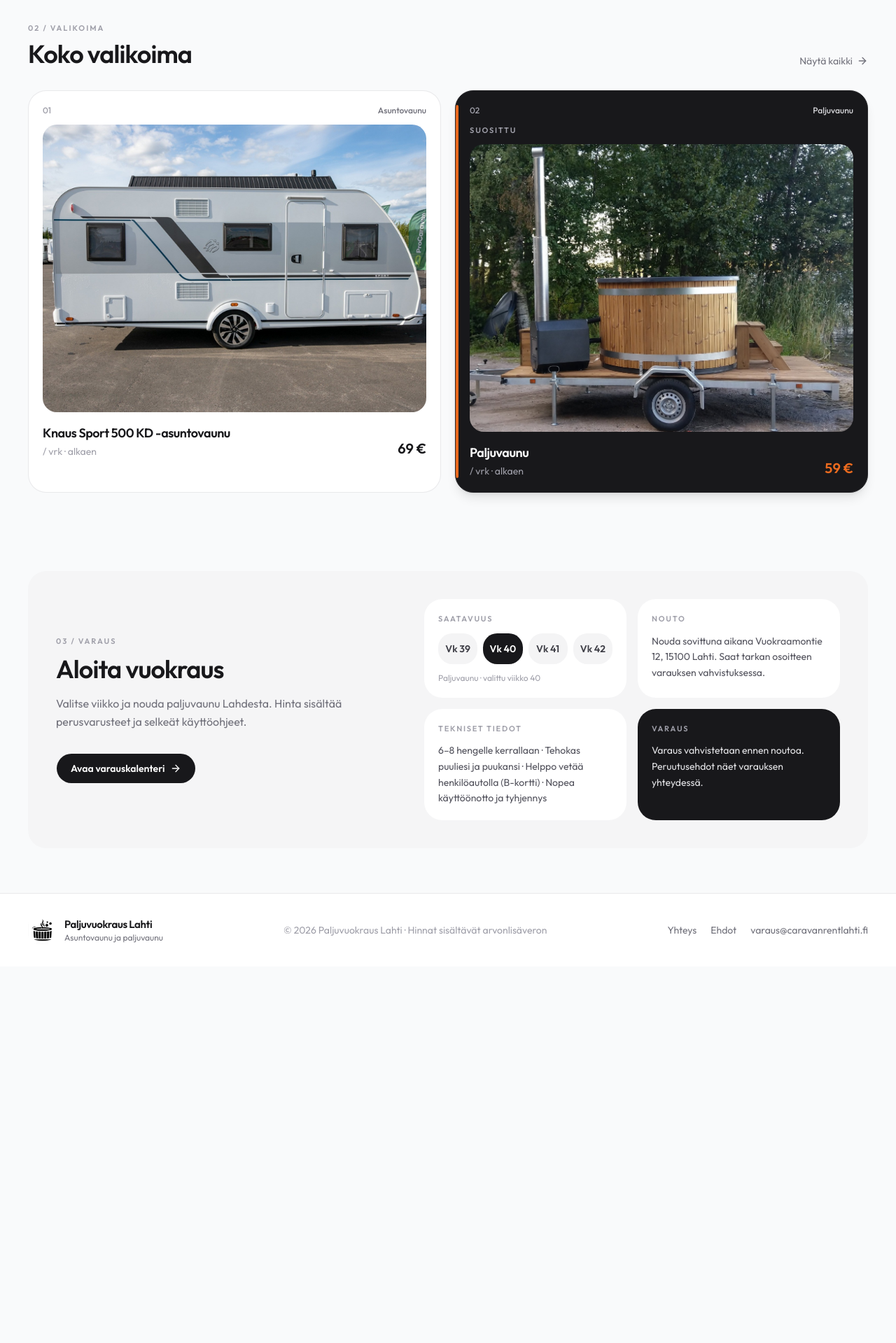
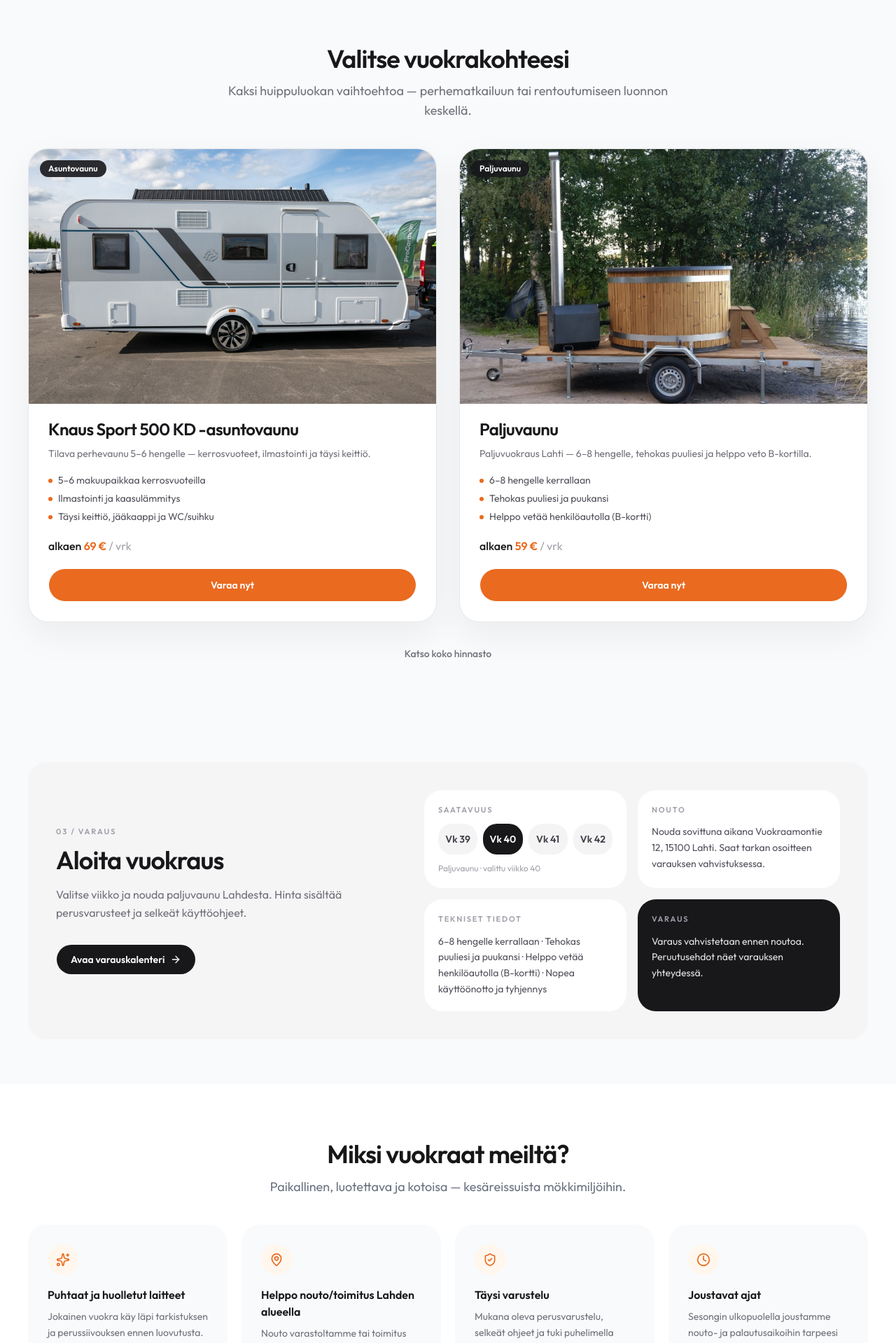
Before and after one commit to lahentaksi-glitch/caravan-rental, a Next.js app: page / in a window 1280 px wide. Shown: the part 780-2699 px from the top of the page at 70% size. Before the commit the page ends 2161 px from the top, so only its background shows below. Built offline with nearby package versions, Linux system fonts and the light colour scheme; no server answers.

Commit message:
Restore catalog, why-us, reviews, FAQ, and footer details.
Bring the homepage product cards, trust tiles, customer quotes, FAQ, and full footer back onto the current Paljuvuokraus Lahti design, keeping 69/59 € daily rates.

Co-authored-by: lahentaksi <lahentaksi@gmail.com>

```diff
--- a/app/page.tsx
+++ b/app/page.tsx
@@ -1,8 +1,15 @@
 import type { Metadata } from "next";
+import { faqItems } from "@/data/faq";
+import { reviews } from "@/data/reviews";
 import { pageMetadata } from "@/lib/seo";
 import { Hero } from "@/components/home/hero";
 import { CatalogSection } from "@/components/home/catalog-section";
 import { BookingTeaser } from "@/components/home/booking-teaser";
+import { WhyUs } from "@/components/home/why-us";
+import { ReviewsSection } from "@/components/home/reviews-section";
+import { FAQAccordion } from "@/components/faq/faq-accordion";
+import { Container } from "@/components/ui/container";
+import { SectionHeading } from "@/components/ui/section-heading";
 
 export const metadata: Metadata = pageMetadata({
   path: "/",
@@ -14,6 +21,14 @@ export default function HomePage() {
       <Hero />
       <CatalogSection />
       <BookingTeaser />
+      <WhyUs />
+      <ReviewsSection reviews={reviews} />
+      <section className="bg-white py-16 sm:py-20">
+        <Container className="max-w-3xl">
+          <SectionHeading title="Usein kysyttyä" />
+          <FAQAccordion items={faqItems} />
+        </Container>
+      </section>
     </>
   );
 }
--- a/components/home/catalog-section.tsx
+++ b/components/home/catalog-section.tsx
@@ -1,40 +1,30 @@
 import Link from "next/link";
-import { ArrowRight } from "lucide-react";
 import { rentalProducts } from "@/data/rentals";
 import { ProductCard } from "@/components/products/product-card";
 import { Container } from "@/components/ui/container";
 
 export function CatalogSection() {
   return (
-    <section id="valikoima" className="scroll-mt-24 bg-[#F9FAFB] py-8 sm:py-12">
+    <section id="valikoima" className="scroll-mt-24 bg-[#F9FAFB] py-14 sm:py-20">
       <Container>
-        <div className="mb-8 flex items-end justify-between gap-4">
-          <div>
-            <p className="text-[11px] font-semibold uppercase tracking-[0.18em] text-zinc-400">
-              02 / Valikoima
-            </p>
-            <h2 className="mt-2 text-3xl font-semibold tracking-tight text-zinc-900 sm:text-4xl">
-              Koko valikoima
-            </h2>
-          </div>
-          <Link
-            href="/hinnasto"
-            className="hidden items-center gap-1.5 text-sm text-zinc-500 hover:text-zinc-800 sm:inline-flex"
-          >
-            Näytä kaikki
-            <ArrowRight className="size-4" aria-hidden />
-          </Link>
+        <div className="mx-auto mb-10 max-w-2xl text-center">
+          <h2 className="text-3xl font-semibold tracking-tight text-zinc-900 sm:text-4xl">
+            Valitse vuokrakohteesi
+          </h2>
+          <p className="mt-3 text-base text-zinc-500 sm:text-lg">
+            Kaksi huippuluokan vaihtoehtoa — perhematkailuun tai rentoutumiseen luonnon keskellä.
+          </p>
         </div>
-        <div className="grid gap-5 md:grid-cols-2">
-          {rentalProducts.map((product, index) => (
-            <ProductCard
-              key={product.slug}
-              product={product}
-              index={index}
-              featured={product.slug === "paljuvaunu"}
-            />
+        <div className="grid gap-6 md:grid-cols-2 md:gap-8">
+          {rentalProducts.map((product) => (
+            <ProductCard key={product.slug} product={product} />
           ))}
         </div>
+        <p className="mt-8 text-center">
+          <Link href="/hinnasto" className="text-sm font-medium text-zinc-500 hover:text-zinc-800">
+            Katso koko hinnasto
+          </Link>
+        </p>
       </Container>
     </section>
   );
--- a/components/home/why-us.tsx
+++ b/components/home/why-us.tsx
@@ -31,25 +31,20 @@ const tiles = [
 
 export function WhyUs() {
   return (
-    <section className="bg-[#F9FAFB] py-16 sm:py-20">
+    <section className="bg-white py-16 sm:py-20">
       <Container>
         <SectionHeading
           title="Miksi vuokraat meiltä?"
-          subtitle="Paikallinen, luotettava kumppani — kesäreissuista mökkimiljöihin."
+          subtitle="Paikallinen, luotettava ja kotoisa — kesäreissuista mökkimiljöihin."
         />
-        <div className="grid gap-6 sm:grid-cols-2 lg:grid-cols-4">
+        <div className="grid gap-5 sm:grid-cols-2 lg:grid-cols-4">
           {tiles.map((tile) => (
-            <article
-              key={tile.title}
-              className="rounded-2xl border border-gray-100 bg-white p-7 shadow-md transition-all duration-300 hover:-translate-y-1 hover:shadow-xl sm:p-8"
-            >
-              <div className="mb-5 flex size-12 items-center justify-center rounded-xl bg-accent/12 text-accent">
-                <tile.icon className="size-6" aria-hidden />
+            <article key={tile.title} className="rounded-2xl bg-[#F9FAFB] p-6 sm:p-7">
+              <div className="mb-4 flex size-11 items-center justify-center rounded-full bg-orange-50 text-accent">
+                <tile.icon className="size-5" aria-hidden />
               </div>
-              <h3 className="text-lg font-semibold text-foreground">{tile.title}</h3>
-              <p className="mt-3 text-sm leading-relaxed text-muted-foreground">
-                {tile.description}
-              </p>
+              <h3 className="font-semibold text-zinc-900">{tile.title}</h3>
+              <p className="mt-2 text-sm leading-relaxed text-zinc-500">{tile.description}</p>
             </article>
           ))}
         </div>
--- a/components/layout/footer.tsx
+++ b/components/layout/footer.tsx
@@ -1,27 +1,101 @@
 import Link from "next/link";
+import { Mail, MapPin, MessageCircle, Phone } from "lucide-react";
 import { site } from "@/data/site";
+import { footerTermsSummary } from "@/data/pricing";
 import { BrandMark } from "@/components/layout/brand-mark";
+import { BookingCta } from "@/components/layout/booking-cta";
 import { Container } from "@/components/ui/container";
+import { bookNowClassName } from "@/lib/cta";
 
 export function Footer() {
   return (
     <footer className="mt-auto border-t border-zinc-200/80 bg-white">
-      <Container className="flex flex-col gap-6 py-8 sm:flex-row sm:items-center sm:justify-between">
+      <Container className="py-12">
+        <div className="grid gap-10 md:grid-cols-2 lg:grid-cols-4">
+          <div className="lg:col-span-2">
             <BrandMark />
-        <p className="text-sm text-zinc-400">
-          © {new Date().getFullYear()} {site.name} · Hinnat sisältävät arvonlisäveron
+            <p className="mt-4 max-w-md text-sm leading-relaxed text-zinc-500">
+              {site.description}
             </p>
-        <nav className="flex flex-wrap gap-5 text-sm text-zinc-500" aria-label="Alatunniste">
+            <BookingCta label="Varaa nyt" className={bookNowClassName("mt-5")} />
+          </div>
+          <div>
+            <p className="font-semibold text-zinc-900">Sivut</p>
+            <ul className="mt-3 space-y-2 text-sm text-zinc-500">
+              <li>
+                <Link href="/tuotteet/knaus-sport-500-kd" className="hover:text-zinc-800">
+                  Asuntovaunu
+                </Link>
+              </li>
+              <li>
+                <Link href="/tuotteet/paljuvaunu" className="hover:text-zinc-800">
+                  Paljuvaunu
+                </Link>
+              </li>
+              <li>
+                <Link href="/hinnasto" className="hover:text-zinc-800">
+                  Hinnasto
+                </Link>
+              </li>
+              <li>
                 <Link href="/yhteystiedot" className="hover:text-zinc-800">
-            Yhteys
+                  Yhteystiedot
                 </Link>
-          <Link href="/hinnasto" className="hover:text-zinc-800">
-            Ehdot
-          </Link>
+              </li>
+            </ul>
+          </div>
+          <div>
+            <p className="font-semibold text-zinc-900">Yhteystiedot</p>
+            <ul className="mt-3 space-y-3 text-sm text-zinc-500">
+              <li className="flex items-start gap-2">
+                <MapPin className="mt-0.5 size-4 shrink-0" aria-hidden />
+                <span>
+                  {site.address.street}
+                  <br />
+                  {site.address.city}
+                </span>
+              </li>
+              <li className="flex items-center gap-2">
+                <Phone className="size-4 shrink-0" aria-hidden />
+                <a href={`tel:${site.phone.replace(/\s/g, "")}`} className="hover:text-zinc-800">
+                  {site.phone}
+                </a>
+              </li>
+              <li className="flex items-center gap-2">
+                <MessageCircle className="size-4 shrink-0" aria-hidden />
+                <a
+                  href={`https://wa.me/${site.whatsapp.replace(/\D/g, "")}`}
+                  className="hover:text-zinc-800"
+                  target="_blank"
+                  rel="noopener noreferrer"
+                >
+                  WhatsApp
+                </a>
+              </li>
+              <li className="flex items-center gap-2">
+                <Mail className="size-4 shrink-0" aria-hidden />
                 <a href={`mailto:${site.email}`} className="hover:text-zinc-800">
                   {site.email}
                 </a>
-        </nav>
+              </li>
+            </ul>
+          </div>
+        </div>
+
+        <div className="mt-10 rounded-2xl bg-[#F9FAFB] p-5 text-sm text-zinc-500">
+          <p className="font-semibold text-zinc-900">Vuokrausehdot lyhyesti</p>
+          <p className="mt-2">{footerTermsSummary.deductible}</p>
+          <p className="mt-1">{footerTermsSummary.cancellation}</p>
+          <p className="mt-2">
+            <Link href="/hinnasto" className="font-medium text-zinc-800 underline-offset-2 hover:underline">
+              Lue hinnasto ja täydet ehdot
+            </Link>
+          </p>
+        </div>
+
+        <p className="mt-8 text-center text-xs text-zinc-400">
+          © {new Date().getFullYear()} {site.name}. Kaikki oikeudet pidätetään.
+        </p>
       </Container>
     </footer>
   );
--- a/components/products/product-card.tsx
+++ b/components/products/product-card.tsx
@@ -2,63 +2,52 @@ import Link from "next/link";
 import { SafeImage } from "@/components/ui/safe-image";
 import type { RentalProduct } from "@/types/rental";
 import { formatEuro } from "@/lib/pricing";
-import { cn } from "@/lib/utils";
+import { bookNowClassName } from "@/lib/cta";
 
-export function ProductCard({
-  product,
-  index,
-  featured = false,
-}: {
-  product: RentalProduct;
-  index: number;
-  featured?: boolean;
-}) {
+export function ProductCard({ product }: { product: RentalProduct }) {
   const categoryLabel = product.category === "caravan" ? "Asuntovaunu" : "Paljuvaunu";
-  const number = String(index + 1).padStart(2, "0");
+  const bullets = product.highlights.slice(0, 3);
 
   return (
-    <Link
-      href={`/tuotteet/${product.slug}`}
-      className={cn(
-        "group relative flex flex-col overflow-hidden rounded-2xl border p-4 transition-transform duration-300 hover:-translate-y-0.5 sm:p-5",
-        featured
-          ? "border-zinc-800 bg-zinc-900 text-white shadow-lg"
-          : "border-zinc-200/80 bg-white text-zinc-900"
-      )}
-    >
-      {featured ? (
-        <span className="absolute inset-y-5 left-0 w-1 rounded-full bg-accent" aria-hidden />
-      ) : null}
-      <div className="mb-3 flex items-center justify-between text-xs font-medium">
-        <span className={featured ? "text-zinc-400" : "text-zinc-400"}>{number}</span>
-        <span className={featured ? "text-zinc-300" : "text-zinc-500"}>{categoryLabel}</span>
-      </div>
-      {featured ? (
-        <p className="mb-3 text-[11px] font-semibold uppercase tracking-[0.16em] text-zinc-400">
-          Suosittu
-        </p>
-      ) : null}
-      <div className="relative aspect-[4/3] overflow-hidden rounded-xl">
+    <article className="flex h-full flex-col overflow-hidden rounded-[1.75rem] border border-zinc-200/80 bg-white shadow-[0_18px_50px_rgba(15,23,42,0.06)]">
+      <Link href={`/tuotteet/${product.slug}`} className="relative block aspect-[16/10] overflow-hidden">
         <SafeImage
           src={product.heroImage}
           alt={product.name}
           fill
-          className="object-cover transition-transform duration-700 group-hover:scale-105"
+          className="object-cover transition-transform duration-700 hover:scale-105"
           sizes="(max-width: 768px) 100vw, 50vw"
         />
+        <span className="absolute left-4 top-4 rounded-full bg-zinc-900/90 px-3 py-1 text-xs font-semibold text-white">
+          {categoryLabel}
+        </span>
+      </Link>
+      <div className="flex flex-1 flex-col px-6 pb-6 pt-5 sm:px-7 sm:pb-7">
+        <Link href={`/tuotteet/${product.slug}`}>
+          <h3 className="text-2xl font-semibold tracking-tight text-zinc-900">{product.name}</h3>
+        </Link>
+        <p className="mt-2 text-sm leading-relaxed text-zinc-500">{product.shortDescription}</p>
+        <ul className="mt-4 space-y-1.5 text-sm text-zinc-600">
+          {bullets.map((item) => (
+            <li key={item} className="flex gap-2">
+              <span className="mt-2 size-1.5 shrink-0 rounded-full bg-accent" aria-hidden />
+              <span>{item}</span>
+            </li>
+          ))}
+        </ul>
+        <div className="mt-auto pt-5">
+          <p className="text-base font-medium text-zinc-900">
+            alkaen <span className="font-semibold text-accent">{formatEuro(product.nightlyRate)}</span>
+            <span className="font-normal text-zinc-400"> / vrk</span>
+          </p>
+          <Link
+            href={`/tuotteet/${product.slug}#varaa`}
+            className={bookNowClassName("mt-5 w-full justify-center rounded-full")}
+          >
+            Varaa nyt
+          </Link>
+        </div>
       </div>
-      <div className="mt-4 flex items-end justify-between gap-3">
-        <div className="min-w-0">
-          <h3 className="truncate text-lg font-semibold tracking-tight">{product.name}</h3>
-          <p className={cn("mt-0.5 text-sm", featured ? "text-zinc-400" : "text-zinc-400")}>
-            / vrk · alkaen
-          </p>
-        </div>
-        <p className={cn("text-xl font-semibold", featured ? "text-accent" : "text-zinc-900")}>
-          {formatEuro(product.nightlyRate)}
-        </p>
-      </div>
-      <span className="sr-only">Avaa {product.name}</span>
-    </Link>
+    </article>
   );
 }
--- a/components/ui/review-quote.tsx
+++ b/components/ui/review-quote.tsx
@@ -23,7 +23,7 @@ export function ReviewQuote({
   return (
     <figure
       className={cn(
-        "flex h-full flex-col rounded-2xl border border-gray-100 bg-white p-7 shadow-md sm:p-8",
+        "flex h-full flex-col rounded-2xl bg-white p-6 sm:p-7",
         className
       )}
     >
--- a/components/ui/section-heading.tsx
+++ b/components/ui/section-heading.tsx
@@ -19,7 +19,7 @@ export function SectionHeading({
         className
       )}
     >
-      <h2 className="text-3xl font-extrabold tracking-tight text-foreground sm:text-4xl">
+      <h2 className="text-3xl font-semibold tracking-tight text-foreground sm:text-4xl">
         {title}
       </h2>
       {subtitle ? (
--- a/data/rentals.ts
+++ b/data/rentals.ts
@@ -91,7 +91,7 @@ export const rentalProducts: RentalProduct[] = [
     category: "hot-tub",
     name: "Paljuvaunu",
     shortDescription:
-      "Lämpimät löylyt sinne, missä sinäkin olet. Puulämmitteinen paljuvaunu kulkee helposti mukana ja on valmis viikonlopun elämyksiin.",
+      "Paljuvuokraus Lahti — 6–8 hengelle, tehokas puuliesi ja helppo veto B-kortilla.",
     description:
       "Vie lämpö ja rentous mukaan minne ikinä menetkin. Paljuvaunumme on helppo vetää B-ajokortilla ja valmis käyttöön nopeasti. Tehokas puuliesi lämmittää veden tehokkaasti. Sopii mökkireissuille, juhliin ja rentoutumishetkiin luonnon keskellä — järven rannalla tai pihamaalla.",
     heroImage: "/images/palju/lakeside-wide.jpg",
```
Also changed, not shown: components/home/reviews-section.tsx (+34 -7 lines). Lines whose indentation alone changed are shown as unchanged.
